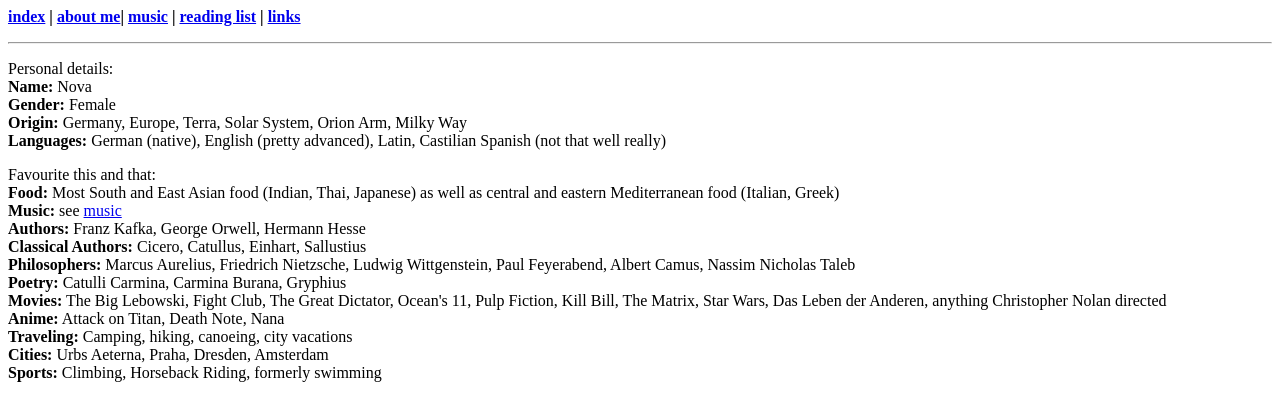
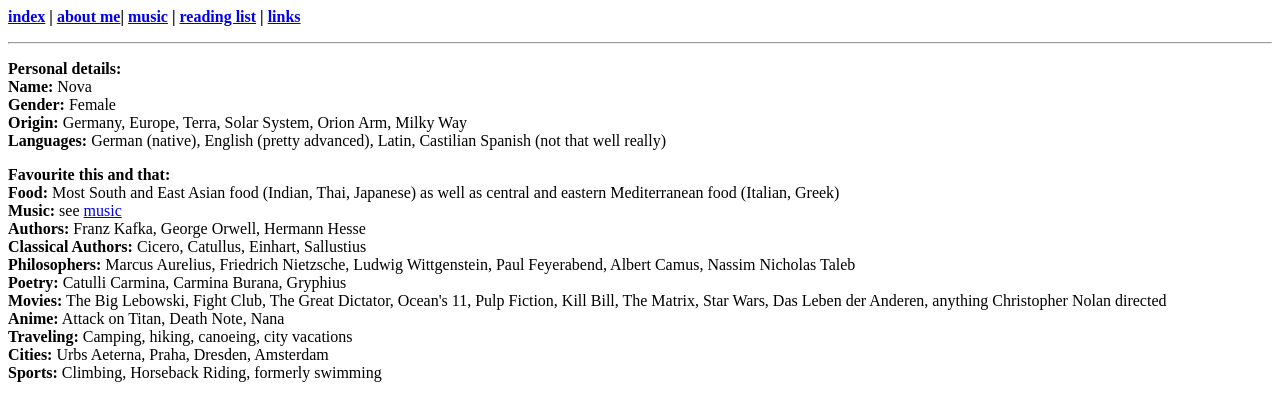
Before and after one commit to fyrbnd/fyrbnd.github.io, a plain HTML site: page about_me.htm in a window 1280 px wide. Drawn offline with Linux system fonts and the light colour scheme.

Commit message:
Update about_me.htm

```diff
--- a/about_me.htm
+++ b/about_me.htm
@@ -13,7 +13,7 @@
         <HR>
 
         <p>
-        Personal details:
+        <b>Personal details:</b>
         <b><BR>Name:</b> Nova
         <b><BR>Gender:</b> Female
         <b><BR>Origin:</b> Germany, Europe, Terra, Solar System, Orion Arm, Milky Way
@@ -21,7 +21,7 @@
         </p>
 
         <p>
-        Favourite this and that:
+        <b>Favourite this and that:</b>
         <b><BR>Food:</b> Most South and East Asian food (Indian, Thai, Japanese) as well as central and eastern Mediterranean food (Italian, Greek)
         <b><BR>Music:</b> see <a href=https://fyrbnd.github.io/music.htm>music</a>
         <b><BR>Authors:</b> Franz Kafka, George Orwell, Hermann Hesse
```
